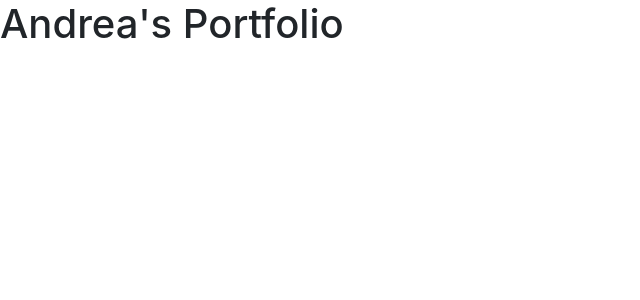
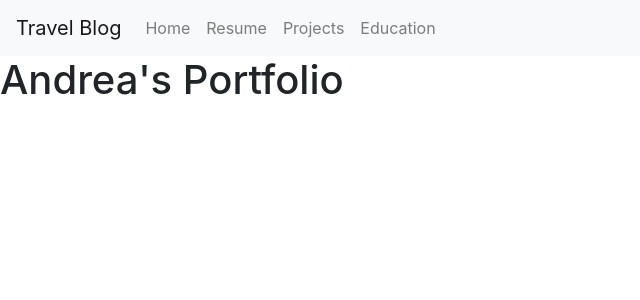
Before and after one commit to anlsim/anlsim.github.io, a React (Create React App) app: page / in a window 1280 px wide. Shown: the top 300 px of the page, without its empty margins (0-640 px from the left). Built offline with nearby package versions, Linux system fonts and the light colour scheme.

Commit message:
Adding NavBar

```diff
--- a/package.json
+++ b/package.json
@@ -6,7 +6,9 @@
     "@testing-library/jest-dom": "^5.11.9",
     "@testing-library/react": "^11.2.5",
     "@testing-library/user-event": "^12.6.3",
+    "bootstrap": "^4.6.0",
     "react": "^17.0.1",
+    "react-bootstrap": "^1.4.3",
     "react-dom": "^17.0.1",
     "react-scripts": "4.0.2",
     "web-vitals": "^1.1.0"
--- a/src/App.js
+++ b/src/App.js
@@ -1,8 +1,12 @@
 import './App.css';
 import "bootstrap/dist/css/bootstrap.min.css";
+import NavBar from './components/NavBar';
 function App() {
   return (
+    <>
+    <NavBar />
    <h1>Andrea's Portfolio</h1>
+   </>
   );
 }
 
--- /dev/null
+++ b/src/components/NavBar.js
@@ -0,0 +1,18 @@
+import React from 'react';
+import Navbar from 'react-bootstrap/Navbar';
+import Nav from 'react-bootstrap/Nav';
+
+const NavBar = () => (
+    <>
+    <Navbar bg="light" variant="light">
+        <Navbar.Brand href="/">Travel Blog</Navbar.Brand>
+        <Nav className="mr-auto">
+          <Nav.Link href="/">Home</Nav.Link>
+          <Nav.Link href="/resume">Resume</Nav.Link>
+          <Nav.Link href="/projects">Projects</Nav.Link>
+          <Nav.Link href="/education">Education</Nav.Link>
+        </Nav>
+      </Navbar>
+        </>
+    );
+    export default NavBar;
```
Also changed, not shown: 1 other file (tests, documents, lock files or other folders).
